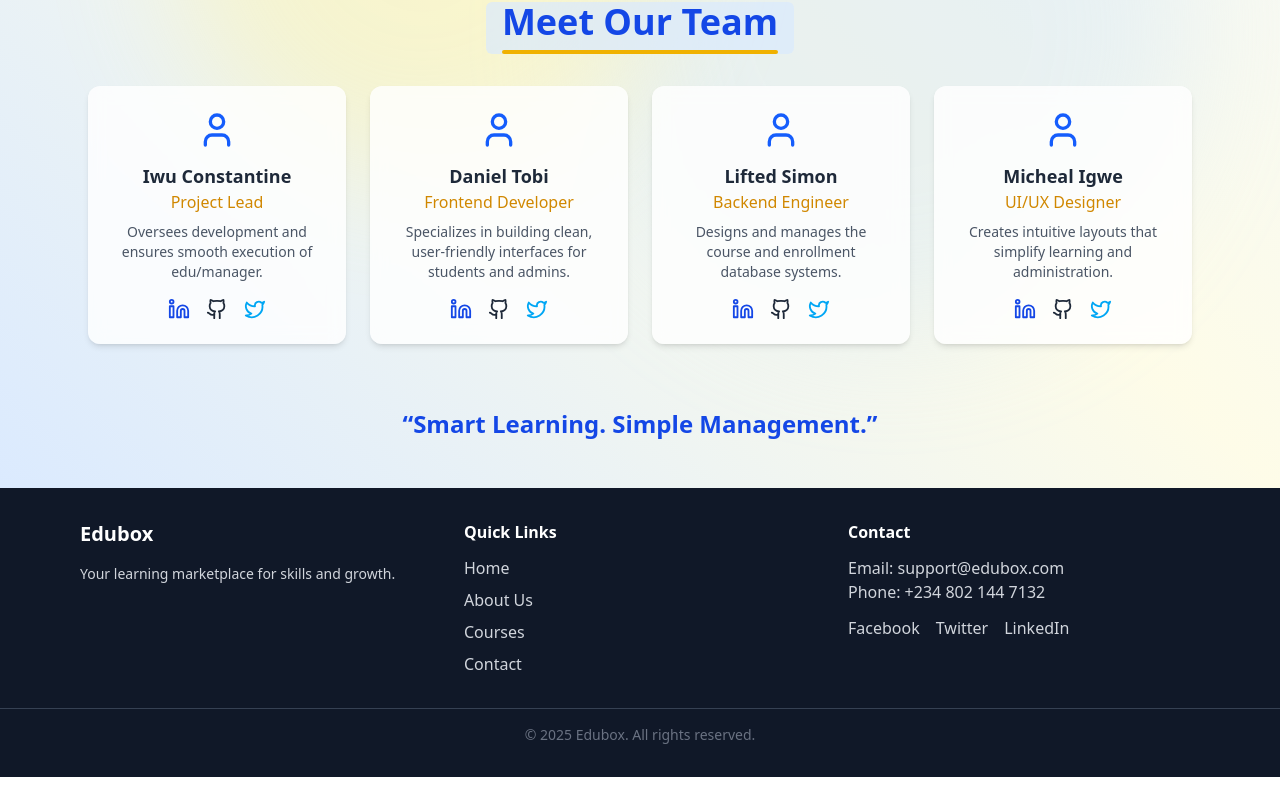
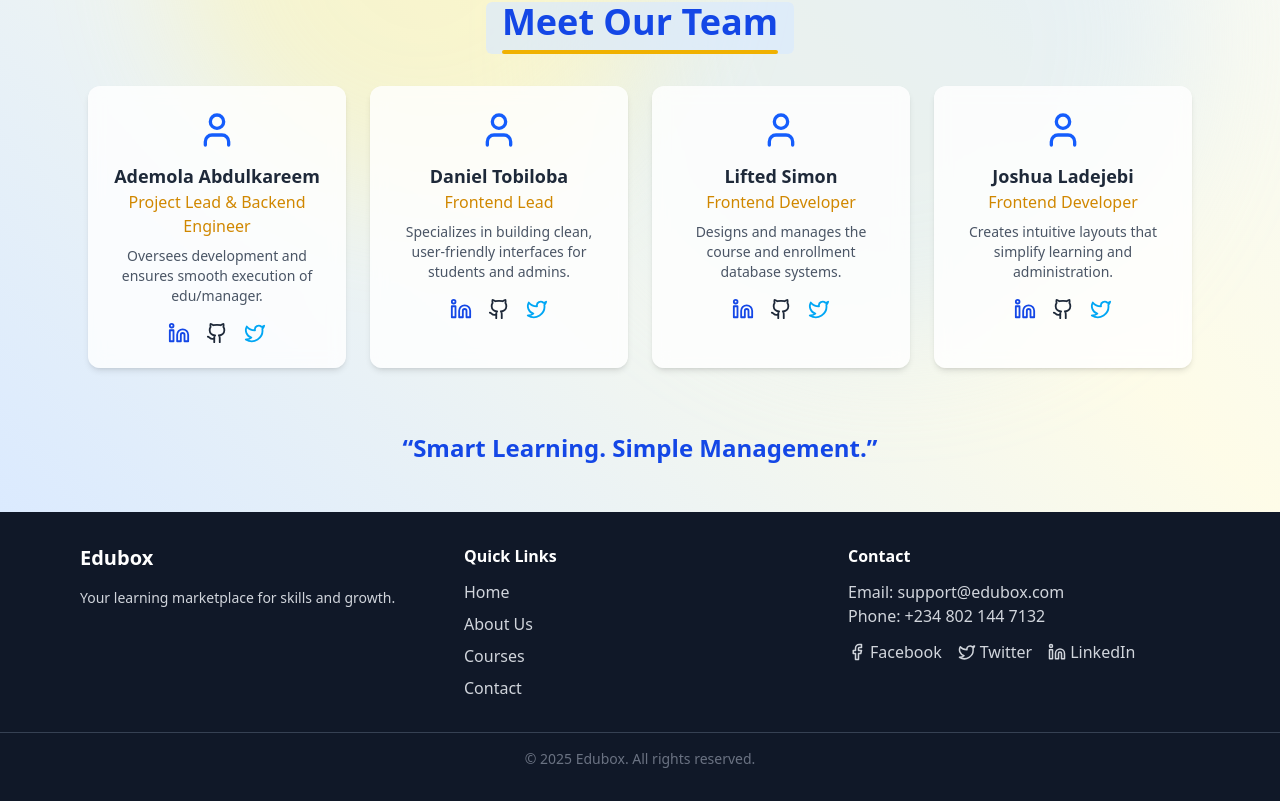
Before and after one commit to PapaDan12/School, a React (Vite) app: page /about in a window 1280 px wide. Shown: the part 761-1562 px from the top of the page. Before the commit the page ends 1538 px from the top, so only its background shows below. Built offline with nearby package versions, Linux system fonts and the light colour scheme.

Commit message:
updated project collaborators in about page, also included hamburger for mobile

```diff
--- a/src/Components/Footer.jsx
+++ b/src/Components/Footer.jsx
@@ -1,6 +1,7 @@
 import React from 'react'
 import { Link } from 'react-router-dom'
 import { motion } from 'framer-motion'
+import { Facebook, Twitter, Linkedin } from 'lucide-react'
 
 const Footer = () => {
   return (
@@ -12,7 +13,7 @@ const Footer = () => {
           <motion.div
             initial={{ opacity: 0, y: 30 }}
             whileInView={{ opacity: 1, y: 0 }}
-            transition={{ duration: 1, delay: 0.5 }}
+            transition={{ duration: 1, delay: 0.2 }}
             viewport={{ once: false }}
             className="transition"
           >
@@ -26,7 +27,7 @@ const Footer = () => {
           <motion.div
             initial={{ opacity: 0, y: 30 }}
             whileInView={{ opacity: 1, y: 0 }}
-            transition={{ duration: 1, delay: 0.5}}
+            transition={{ duration: 1, delay: 0.4 }}
             viewport={{ once: false }}
             className="transition"
           >
@@ -45,7 +46,7 @@ const Footer = () => {
           <motion.div
             initial={{ opacity: 0, y: 30 }}
             whileInView={{ opacity: 1, y: 0 }}
-            transition={{ duration: 1, delay: 0.5 }}
+            transition={{ duration: 1, delay: 0.6 }}
             viewport={{ once: false }}
             className="transition"
           >
@@ -53,18 +54,38 @@ const Footer = () => {
             <p>Email: support@edubox.com</p>
             <p>Phone: +234 802 144 7132</p>
             <div className="flex space-x-4 mt-3">
-            <a href="#" className="hover:text-white">Facebook</a>
-            <a href="#" className="hover:text-white">Twitter</a>
-            <a href="#" className="hover:text-white">LinkedIn</a>
+              <motion.a
+                href="#"
+                whileHover={{ scale: 1.2 }}
+                className="hover:text-white flex items-center gap-1"
+              >
+                <Facebook size={18} /> Facebook
+              </motion.a>
+              <motion.a
+                href="#"
+                whileHover={{ scale: 1.2 }}
+                className="hover:text-white flex items-center gap-1"
+              >
+                <Twitter size={18} /> Twitter
+              </motion.a>
+              <motion.a
+                href="#"
+                whileHover={{ scale: 1.2 }}
+                className="hover:text-white flex items-center gap-1"
+              >
+                <Linkedin size={18} /> LinkedIn
+              </motion.a>
             </div>
           </motion.div>
         </div>
 
       </div>
+
+      {/* Bottom copyright */}
       <motion.div
         initial={{ opacity: 0, y: 30 }}
         whileInView={{ opacity: 1, y: 0 }}
-            transition={{ duration: 1, delay: 0.5 }}
+        transition={{ duration: 1, delay: 0.8 }}
         viewport={{ once: false }}
         className="transition"
       >
@@ -73,7 +94,6 @@ const Footer = () => {
         </div>
       </motion.div>
     </footer>
-
   )
 }
 
--- a/src/Components/Navbar.jsx
+++ b/src/Components/Navbar.jsx
@@ -1,10 +1,14 @@
-import React from "react"
+import React, { useState } from "react"
 import { Link, useNavigate } from "react-router-dom"
-import { motion } from "framer-motion"
-import { LogOut, LogIn, UserPlus, GraduationCap, Home, BookOpen, Phone, Info } from "lucide-react"
+import { motion, AnimatePresence } from "framer-motion"
+import {
+  LogOut, LogIn, UserPlus, GraduationCap,
+  Home, BookOpen, Phone, Info, Menu, X
+} from "lucide-react"
 
 const Navbar = () => {
   const navigate = useNavigate()
+  const [isOpen, setIsOpen] = useState(false)
 
   const token = localStorage.getItem("accessToken")
   let user = null
@@ -39,7 +43,7 @@ const Navbar = () => {
         </Link>
       </div>
 
-      {/* Links */}
+      {/* Desktop Links */}
       <ul className="hidden md:flex items-center gap-6 font-medium">
         <li className="flex items-center gap-1 hover:text-amber-600 transition">
           <Home size={18} />
@@ -73,8 +77,8 @@ const Navbar = () => {
         )}
       </ul>
 
-      {/* Auth Buttons */}
-      <div className="flex gap-3">
+      {/* Auth Buttons - Desktop */}
+      <div className="hidden md:flex gap-3">
         {!isLoggedIn ? (
           <>
             <Link to="/login">
@@ -107,6 +111,86 @@ const Navbar = () => {
           </motion.button>
         )}
       </div>
+
+      {/* Mobile Hamburger */}
+      <div className="md:hidden">
+        <button onClick={() => setIsOpen(!isOpen)}>
+          {isOpen ? <X size={28} /> : <Menu size={28} />}
+        </button>
+      </div>
+
+      {/* Mobile Menu */}
+      <AnimatePresence>
+        {isOpen && (
+          <motion.div
+            initial={{ y: -20, opacity: 0 }}
+            animate={{ y: 0, opacity: 1 }}
+            exit={{ y: -20, opacity: 0 }}
+            transition={{ duration: 0.3 }}
+            className="absolute top-16 left-0 w-full bg-white shadow-md p-4 flex flex-col gap-4 md:hidden z-40"
+          >
+            <Link to="/" className="flex items-center gap-2 hover:text-amber-600" onClick={() => setIsOpen(false)}>
+              <Home size={18} /> Home
+            </Link>
+            <Link to="/about" className="flex items-center gap-2 hover:text-amber-600" onClick={() => setIsOpen(false)}>
+              <Info size={18} /> About Us
+            </Link>
+            <Link to="/courses" className="flex items-center gap-2 hover:text-amber-600" onClick={() => setIsOpen(false)}>
+              <BookOpen size={18} /> Courses
+            </Link>
+            <Link to="/contact" className="flex items-center gap-2 hover:text-amber-600" onClick={() => setIsOpen(false)}>
+              <Phone size={18} /> Contact Us
+            </Link>
+
+            {isLoggedIn && role === "admin" && (
+              <Link to="/admin-dashboard" className="flex items-center gap-2 hover:text-amber-600" onClick={() => setIsOpen(false)}>
+                <GraduationCap size={18} /> Admin Dashboard
+              </Link>
+            )}
+            {isLoggedIn && role === "student" && (
+              <Link to="/student-dashboard" className="flex items-center gap-2 hover:text-amber-600" onClick={() => setIsOpen(false)}>
+                <GraduationCap size={18} /> Student Dashboard
+              </Link>
+            )}
+
+            {/* Auth Buttons - Mobile */}
+            {!isLoggedIn ? (
+              <>
+                <Link to="/login" onClick={() => setIsOpen(false)}>
+                  <motion.button
+                    whileHover={{ scale: 1.05 }}
+                    whileTap={{ scale: 0.95 }}
+                    className="w-full flex items-center justify-center gap-1 bg-blue-500 text-white px-4 py-2 rounded shadow hover:bg-blue-600 transition"
+                  >
+                    <LogIn size={16} /> Login
+                  </motion.button>
+                </Link>
+                <Link to="/register" onClick={() => setIsOpen(false)}>
+                  <motion.button
+                    whileHover={{ scale: 1.05 }}
+                    whileTap={{ scale: 0.95 }}
+                    className="w-full flex items-center justify-center gap-1 bg-amber-500 text-white px-4 py-2 rounded shadow hover:bg-amber-600 transition"
+                  >
+                    <UserPlus size={16} /> Register
+                  </motion.button>
+                </Link>
+              </>
+            ) : (
+              <motion.button
+                whileHover={{ scale: 1.05 }}
+                whileTap={{ scale: 0.95 }}
+                onClick={() => {
+                  handleLogout()
+                  setIsOpen(false)
+                }}
+                className="w-full flex items-center justify-center gap-1 bg-red-500 text-white px-4 py-2 rounded shadow hover:bg-red-600 transition"
+              >
+                <LogOut size={16} /> Logout
+              </motion.button>
+            )}
+          </motion.div>
+        )}
+      </AnimatePresence>
     </motion.nav>
   )
 }
--- a/src/Pages/About.jsx
+++ b/src/Pages/About.jsx
@@ -3,10 +3,10 @@ import { motion } from "framer-motion";
 import { Target, Lightbulb, Globe, User, Linkedin, Github, Twitter } from "lucide-react";
 
 const teamMembers = [
-  { name: "Iwu Constantine", role: "Project Lead", bio: "Oversees development and ensures smooth execution of edu/manager.", social: { linkedin: "#", github: "#", twitter: "#" } },
-  { name: "Daniel Tobi", role: "Frontend Developer", bio: "Specializes in building clean, user-friendly interfaces for students and admins.", social: { linkedin: "#", github: "#", twitter: "#" } },
-  { name: "Lifted Simon", role: "Backend Engineer", bio: "Designs and manages the course and enrollment database systems.", social: { linkedin: "#", github: "#", twitter: "#" } },
-  { name: "Micheal Igwe", role: "UI/UX Designer", bio: "Creates intuitive layouts that simplify learning and administration.", social: { linkedin: "#", github: "#", twitter: "#" } },
+  { name: "Ademola Abdulkareem", role: "Project Lead & Backend Engineer", bio: "Oversees development and ensures smooth execution of edu/manager.", social: { linkedin: "#", github: "#", twitter: "#" } },
+  { name: "Daniel Tobiloba", role: "Frontend Lead", bio: "Specializes in building clean, user-friendly interfaces for students and admins.", social: { linkedin: "#", github: "#", twitter: "#" } },
+  { name: "Lifted Simon", role: "Frontend Developer", bio: "Designs and manages the course and enrollment database systems.", social: { linkedin: "#", github: "#", twitter: "#" } },
+  { name: "Joshua Ladejebi", role: "Frontend Developer", bio: "Creates intuitive layouts that simplify learning and administration.", social: { linkedin: "#", github: "#", twitter: "#" } },
 ];
 
 const staggerContainer = {
--- a/src/Pages/Courses.jsx
+++ b/src/Pages/Courses.jsx
@@ -1,6 +1,5 @@
 import React, { useState, useEffect } from 'react'
 import { Link, useNavigate } from 'react-router-dom'
-
 
 const Courses = () => {
   const [courses, setCourses] = useState([])
@@ -34,30 +33,34 @@ const Courses = () => {
     }
   }
 
-  if (loading) return <div className="min-h-screen flex items-center justify-center">Loading...</div>
+  if (loading) return <div className="min-h-screen flex items-center justify-center text-blue-600 text-lg">Loading...</div>
   if (error) return <div className="min-h-screen flex items-center justify-center text-red-500">{error}</div>
 
   return (
-    <>
-
-      <div className="min-h-screen bg-neutral-400 text-black py-8">
+    <div className="min-h-screen bg-gradient-to-br from-blue-50 to-amber-50 text-gray-900 py-12">
       <div className="container mx-auto px-4">
-          <h1 className="text-3xl font-bold text-center mb-8">Available Courses</h1>
+        <h1 className="text-3xl font-bold text-center mb-10 text-blue-700">Available Courses</h1>
         {courses.length === 0 ? (
-            <div className="text-center text-gray-100">No courses available.</div>
+          <div className="text-center text-gray-500">No courses available.</div>
         ) : (
-            <div className="grid grid-cols-1 md:grid-cols-2 lg:grid-cols-3 gap-6">
+          <div className="grid grid-cols-1 md:grid-cols-2 lg:grid-cols-3 gap-8">
             {courses.map(course => (
-                <div key={course.id} className="bg-transparent   rounded-lg shadow-md p-6">
-                  <h2 className="text-xl font-bold mb-2">{course.title}</h2>
-                  <p className="text-black mb-4">{course.description}</p>
-                  <p className="text-sm text-black mb-2">
+              <div
+                key={course.id}
+                className="bg-white rounded-xl shadow-lg border border-gray-200 p-6 hover:shadow-xl transition"
+              >
+                <h2 className="text-xl font-bold text-blue-700 mb-2">{course.title}</h2>
+                <p className="text-gray-700 mb-4 line-clamp-3">{course.description}</p>
+                <p className="text-sm text-gray-600 mb-1">
                   <strong>Instructor:</strong> {course.instructor_name || 'Unknown'}
                 </p>
-                  <p className="text-sm text-black mb-4">
+                <p className="text-sm text-gray-600 mb-4">
                   <strong>Created:</strong> {new Date(course.created_at).toLocaleDateString()}
                 </p>
-                  <Link to={`/courses/${course.id}`} className="bg-blue-500 text-white px-4 py-2 rounded hover:bg-blue-600">
+                <Link
+                  to={`/courses/${course.id}`}
+                  className="inline-block bg-blue-500 text-white px-4 py-2 rounded-lg shadow hover:bg-blue-600 transition"
+                >
                   View Details
                 </Link>
               </div>
@@ -66,8 +69,6 @@ const Courses = () => {
         )}
       </div>
     </div>
-
-    </>
   )
 }
 
```
Lines whose indentation alone changed are shown as unchanged.
